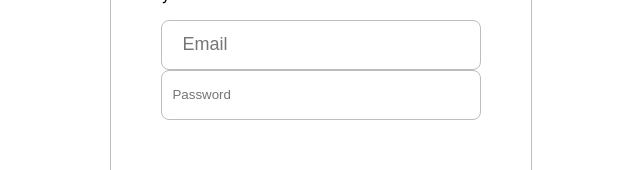
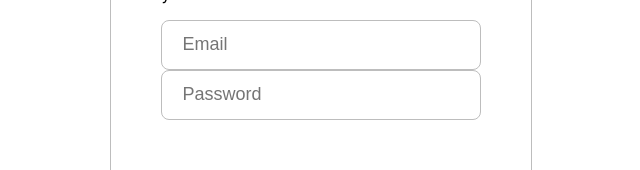
Before and after one commit to m1a9s9a4/devChallenge-Authentication, a React (Create React App) app in the folder frontend/: page / in a window 1280 px wide. Shown: the part 362-532 px from the top of the page, without its empty margins (319-959 px from the left). Built offline with nearby package versions, Linux system fonts and the light colour scheme.

Commit message:
[mod] password input changed

```diff
--- a/frontend/src/components/forms/PasswordInput.tsx
+++ b/frontend/src/components/forms/PasswordInput.tsx
@@ -6,9 +6,10 @@ const useStyles = makeStyles({
     border: '1px solid #BDBDBD',
     boxSizing: 'border-box',
     borderRadius: '8px',
+    fontSize: '18px',
     width: '100%',
     height: '50px',
-    padding: '5px 10px',
+    padding: '5px 20px',
   }
 });
 
```
